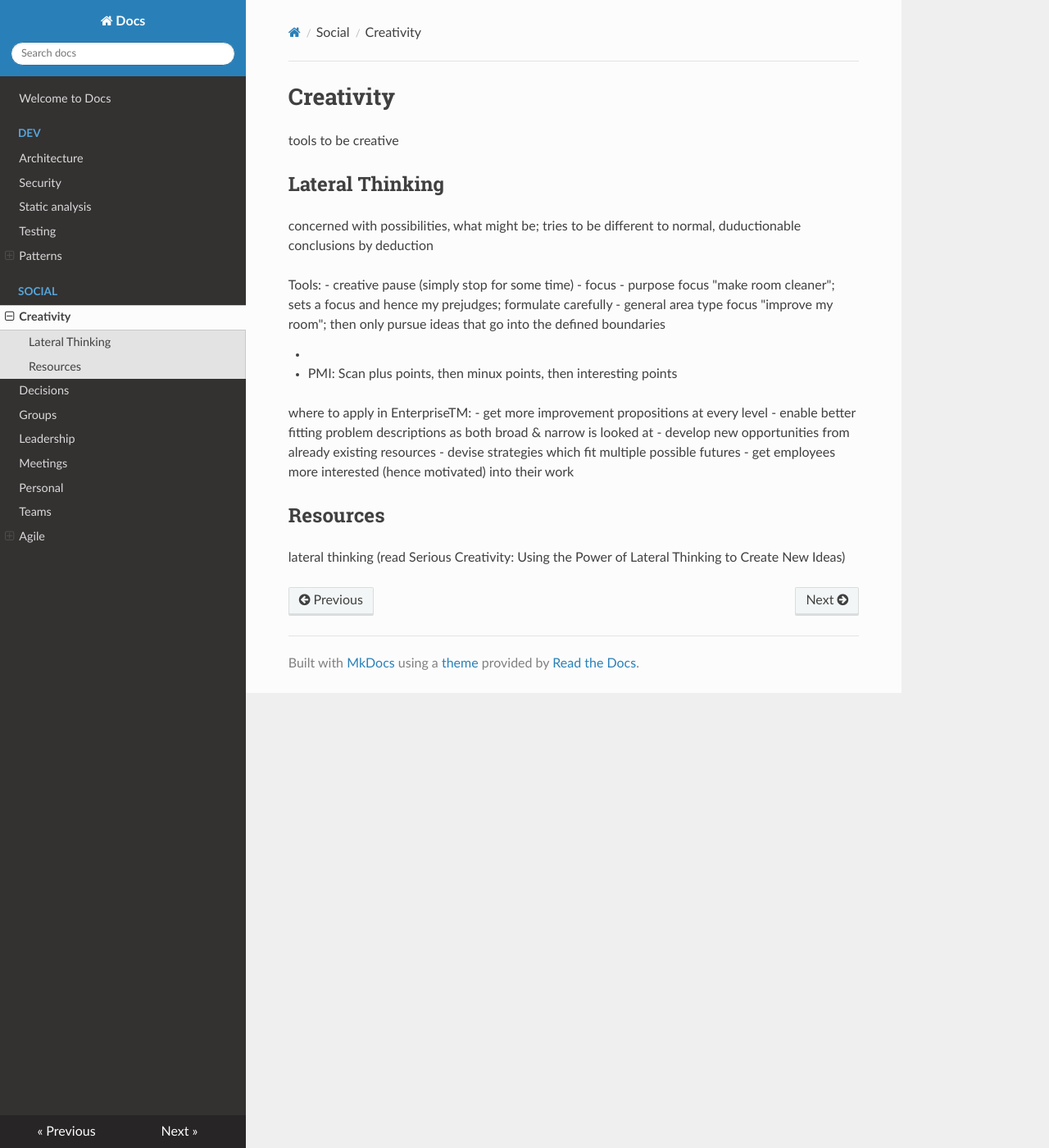
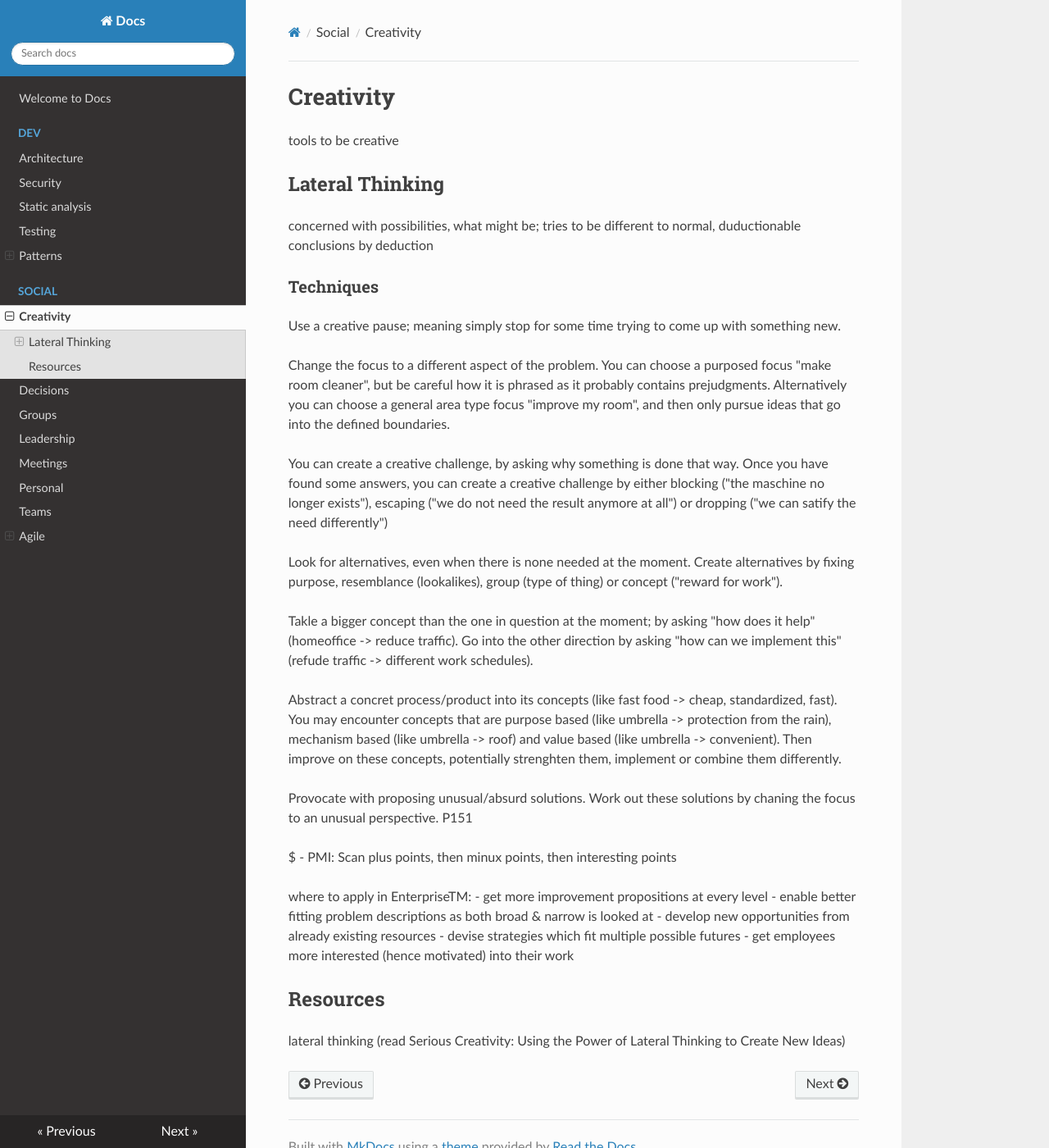
Before and after one commit to famoser/docs, an MkDocs documentation site: the page built from docs/social/creativity.md, in a window 1280 px wide and 1400 px high. Shown: the whole window at 82% size. Built offline with MkDocs 1.6.1, drawn with Linux system fonts in a browser that asks for light colours; nearby versions of some CDN libraries.

Commit message:
working on creativity

```diff
--- a/docs/social/creativity.md
+++ b/docs/social/creativity.md
@@ -6,13 +6,31 @@ tools to be creative
 
 concerned with possibilities, what might be; tries to be different to normal, duductionable conclusions by deduction
 
-Tools:
-- creative pause (simply stop for some time)
-- focus
-  - purpose focus "make room cleaner"; sets a focus and hence my prejudges; formulate carefully
-  - general area type focus "improve my room"; then only pursue ideas that go into the defined boundaries
+### Techniques
+Use a creative pause; meaning simply stop for some time trying to come up with something new.
 
--
+Change the focus to a different aspect of the problem.
+You can choose a purposed focus "make room cleaner", but be careful how it is phrased as it probably contains prejudgments.
+Alternatively you can choose a general area type focus "improve my room", and then only pursue ideas that go into the defined boundaries.
+
+You can create a creative challenge, by asking why something is done that way.
+Once you have found some answers, you can create a creative challenge by either blocking ("the maschine no longer exists"), escaping ("we do not need the result anymore at all") or dropping ("we can satify the need differently")
+
+Look for alternatives, even when there is none needed at the moment.
+Create alternatives by fixing purpose, resemblance (lookalikes), group (type of thing) or concept ("reward for work").
+
+Takle a bigger concept than the one in question at the moment; by asking "how does it help" (homeoffice -> reduce traffic).
+Go into the other direction by asking "how can we implement this" (refude traffic -> different work schedules).
+
+Abstract a concret process/product into its concepts (like fast food -> cheap, standardized, fast).
+You may encounter concepts that are purpose based (like umbrella -> protection from the rain), mechanism based (like umbrella -> roof) and value based (like umbrella -> convenient).
+Then improve on these concepts, potentially strenghten them, implement or combine them differently.
+
+Provocate with proposing unusual/absurd solutions. Work out these solutions by chaning the focus to an unusual perspective.
+P151
+
+
+$
 - PMI: Scan plus points, then minux points, then interesting points
 
 where to apply in EnterpriseTM:
```
